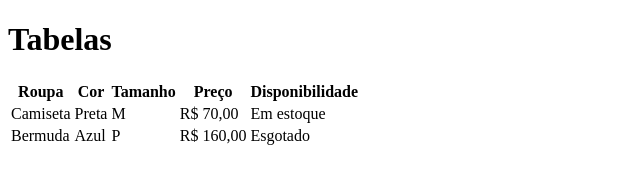
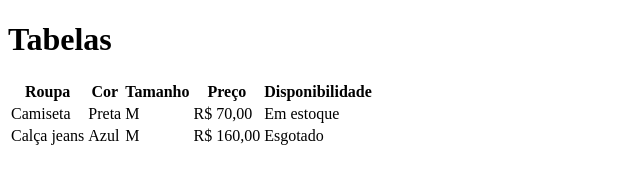
Before and after one commit to tomazzlima/aula-tabela, a plain HTML site: page index.html in a window 1280 px wide. Shown: the whole page, without its empty margins (0-640 px from the left). Drawn offline with Linux system fonts and the light colour scheme.

Commit message:
trocado de p para m

```diff
--- a/index.html
+++ b/index.html
@@ -25,9 +25,9 @@
             <td>Em estoque</td>
         </tr>
         <tr>
-            <td>Bermuda</td>
+            <td>Calça jeans</td>
             <td>Azul</td>
-            <td>P</td>
+            <td>M</td>
             <td>R$ 160,00</td>
             <td>Esgotado</td>
 </tr>
```
